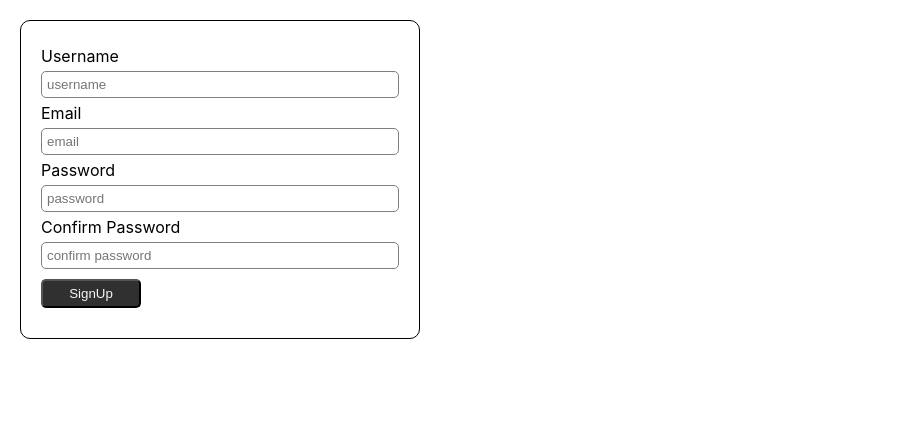
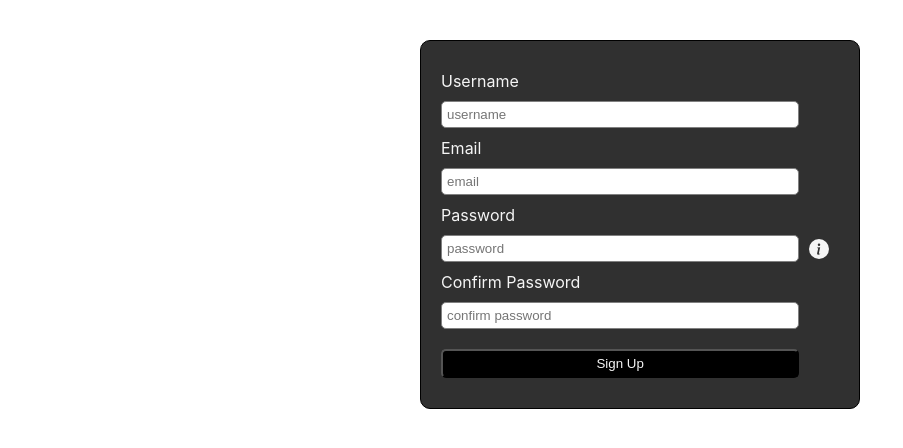
Before and after one commit to alfiomartini/compare-yourself-ts, a React (Create React App) app: page / in a window 1280 px wide. Shown: the top 448 px of the page, without its empty margins (0-903 px from the left). Built offline with nearby package versions, Linux system fonts and the light colour scheme; the HTML template or start-up script is replaced by a standard one.

Commit message:
add SignUp component

```diff
--- a/package.json
+++ b/package.json
@@ -12,7 +12,9 @@
     "@types/react-dom": "^18.0.6",
     "react": "^18.2.0",
     "react-dom": "^18.2.0",
+    "react-icons": "^4.4.0",
     "react-scripts": "5.0.1",
+    "react-tooltip": "^4.2.21",
     "typescript": "^4.8.3",
     "web-vitals": "^2.1.4"
   },
--- a/src/App.css
+++ b/src/App.css
@@ -1,17 +1,33 @@
 .form-group {
   padding: 20px;
   border: 1px solid black;
-  width: 400px;
+  width: 440px;
   border-radius: 10px;
+  margin: 20px auto;
+  background-color: #303030;
 }
+
 .form-control label {
   display: block;
-  margin: 5px 0;
+  margin: 10px 0;
+  color: whitesmoke;
 }
 
 .form-control input {
   padding: 5px;
-  width: 100%;
+  width: 90%;
   border: 1px solid gray;
   border-radius: 5px;
+  margin-right: 10px;
 }
+
+.password-block {
+  display: flex;
+  align-items: center;
+}
+
+.icon-info {
+  color: whitesmoke;
+  width: 20px;
+  height: 20px;
+}
--- a/src/components/Button/index.tsx
+++ b/src/components/Button/index.tsx
@@ -1,15 +1,23 @@
 import React from "react";
-import "./index.css";
+import "./styles.css";
 
 interface ButtonType {
   color?: string;
   children: React.ReactNode;
+  width?: string;
 }
+
+let style = {};
+
 export const Button = (props: ButtonType) => {
-  const { children } = props;
+  const { children, width } = props;
+  style = width ? { ...style, width: width } : { ...style };
+
   return (
     <div>
-      <button className="btn">{children}</button>
+      <button className="btn" style={style}>
+        {children}
+      </button>
     </div>
   );
 };
--- a/src/components/Button/index.css
+++ b/src/components/Button/styles.css
@@ -2,13 +2,13 @@
   width: 100px;
   padding: 5px 10px;
   color: whitesmoke;
-  background-color: #303030;
-  margin: 10px 0;
+  background-color: black;
+  margin: 20px 0 10px 0;
   border-radius: 5px;
   text-align: center;
 }
 
 .btn:hover {
-  background-color: black;
+  background-color: #404040;
   color: whitesmoke;
 }
--- a/src/components/SignUp/index.tsx
+++ b/src/components/SignUp/index.tsx
@@ -1,15 +1,48 @@
 import React from "react";
 import { Button } from "../Button";
 import { useState } from "react";
+import { BsFillInfoCircleFill } from "react-icons/bs";
+import ReactTooltip from "react-tooltip";
 
 export const SignUp = () => {
   const [username, setUsername] = useState("");
   const [email, setEmail] = useState("");
   const [password, setPassword] = useState("");
   const [confirmPwd, setConfirmPwd] = useState("");
+  const [toolTip, showToolTip] = useState(false);
+
+  const clear = () => {
+    setUsername("");
+    setEmail("");
+    setPassword("");
+    setConfirmPwd("");
+  };
+
+  const handleUsername = (e: React.ChangeEvent<HTMLInputElement>) => {
+    setUsername(e.target.value);
+  };
+  const handleEmail = (e: React.ChangeEvent<HTMLInputElement>) => {
+    setEmail(e.target.value);
+  };
+  const handlePassword = (e: React.ChangeEvent<HTMLInputElement>) => {
+    setPassword(e.target.value);
+  };
+  const handleConfirmPwd = (e: React.ChangeEvent<HTMLInputElement>) => {
+    setConfirmPwd(e.target.value);
+  };
+
+  const handleSubmit = (e: React.FormEvent<HTMLFormElement>) => {
+    e.preventDefault();
+    if (password !== confirmPwd) {
+      alert("Password confirmation failed");
+      return;
+    }
+    clear();
+  };
 
   return (
-    <form className="form-group">
+    <form className="form-group" onSubmit={handleSubmit}>
+      {toolTip && <ReactTooltip effect="solid" />}
       <div className="form-control">
         <label htmlFor="username">Username</label>
         <input
@@ -18,6 +51,7 @@ export const SignUp = () => {
           name="username"
           id="username"
           value={username}
+          onChange={handleUsername}
         />
       </div>
       <div className="form-control">
@@ -28,29 +62,43 @@ export const SignUp = () => {
           name="email"
           id="email"
           value={email}
+          onChange={handleEmail}
         />
       </div>
       <div className="form-control">
         <label htmlFor="password">Password</label>
+        <div className="password-block">
           <input
             type="password"
             name="password"
             id="password"
             placeholder="password"
             value={password}
+            onChange={handlePassword}
           />
+          <BsFillInfoCircleFill
+            className="icon-info"
+            data-tip="Characters, numbers. Min: 8"
+            onMouseOver={() => showToolTip(true)}
+            onMouseOut={() => {
+              showToolTip(false);
+              setTimeout(() => showToolTip(true), 50);
+            }}
+          />
+        </div>
       </div>
       <div className="form-control">
         <label htmlFor="confirmPwd">Confirm Password</label>
         <input
           type="password"
-          name="password"
+          name="confirmPwd"
           id="confirmPwd"
           placeholder="confirm password"
           value={confirmPwd}
+          onChange={handleConfirmPwd}
         />
       </div>
-      <Button>SignUp</Button>
+      <Button width="90%">Sign Up</Button>
     </form>
   );
 };
```
Also changed, not shown: 1 other file (tests, documents, lock files or other folders). Lines whose indentation alone changed are shown as unchanged.
